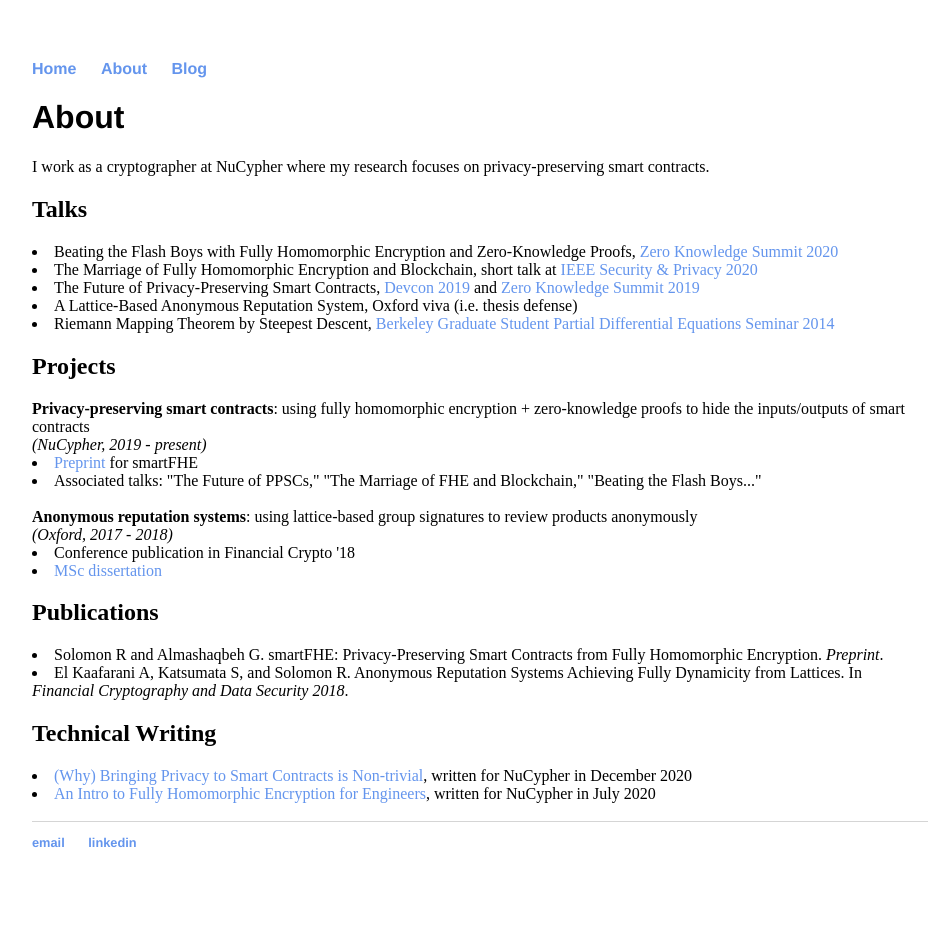
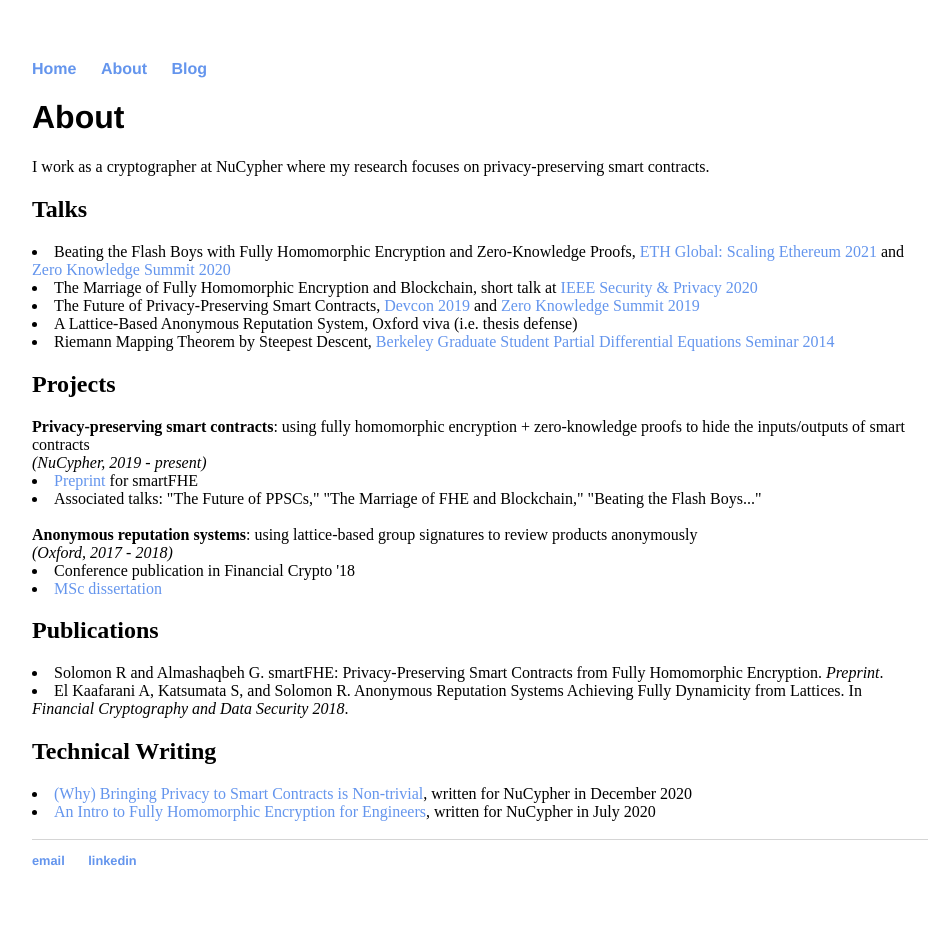
Before and after one commit to ravital/ravital.github.io, a Jekyll site: the page built from about/index.html, in a window 1280 px wide. Shown: the whole page, without its empty margins (160-1094 px from the left). Built offline with Jekyll 4.4.1, drawn with Linux system fonts in a browser that asks for light colours.

Commit message:
Update index.html

```diff
--- a/about/index.html
+++ b/about/index.html
@@ -9,7 +9,7 @@
 
 
 			<h2>Talks</h2>
-			<li>Beating the Flash Boys with Fully Homomorphic Encryption and Zero-Knowledge Proofs, <a href="https://www.zksummit.com/">Zero Knowledge Summit 2020</a></li>
+			<li>Beating the Flash Boys with Fully Homomorphic Encryption and Zero-Knowledge Proofs, <a href="https://scaling.ethglobal.co">ETH Global: Scaling Ethereum 2021</a> and <a href="https://www.zksummit.com/">Zero Knowledge Summit 2020</a></li>
 			<li>The Marriage of Fully Homomorphic Encryption and Blockchain, short talk at <a href="https://www.ieee-security.org/TC/SP2020/program-shorttalks.html">IEEE Security & Privacy 2020</a></li>
 			<li>The Future of Privacy-Preserving Smart Contracts,  <a href="https://archive.devcon.org/">Devcon 2019</a> and <a href="https://www.zeroknowledge.fm/summit">Zero Knowledge Summit 2019</a></li>
 			<li>A Lattice-Based Anonymous Reputation System, Oxford viva (i.e. thesis defense)</li>
```
